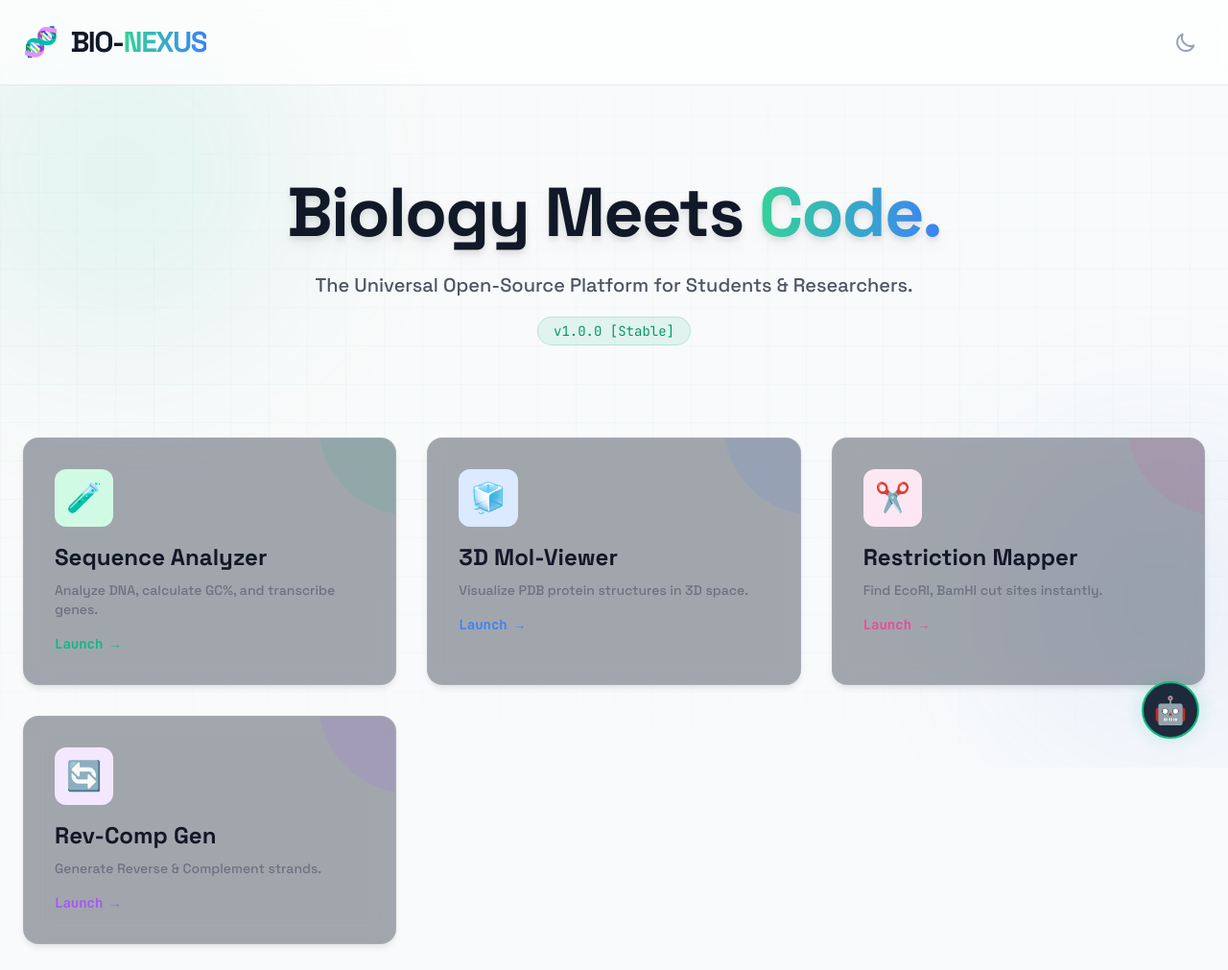
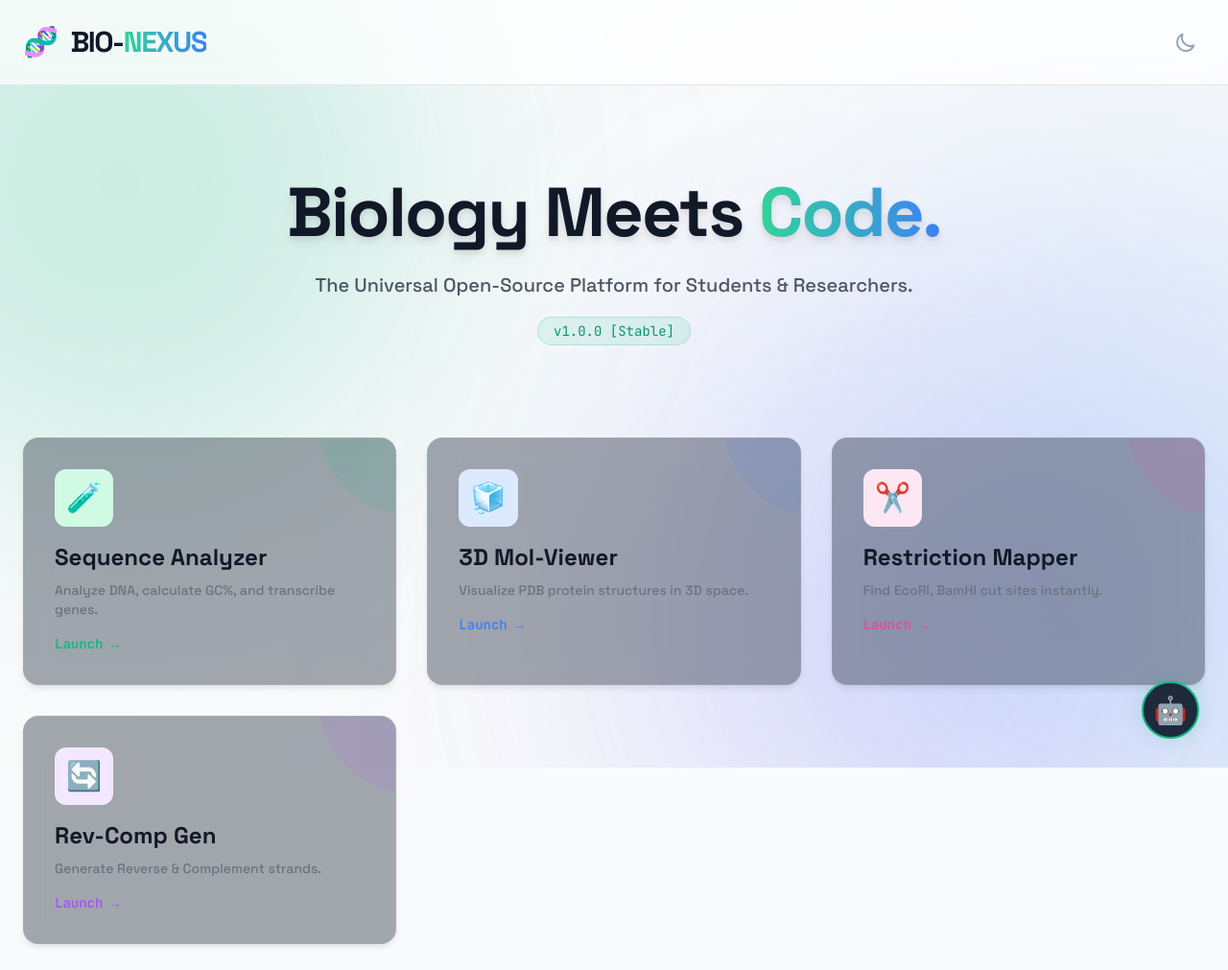
Before and after one commit to Rohith-AM/Bio-Nexus, a plain HTML site: page index.html in a window 1280 px wide. Shown: the whole page at 96% size. Drawn offline with nearby package versions, Linux system fonts and the light colour scheme.

```diff
--- a/index.html
+++ b/index.html
@@ -27,12 +27,8 @@
 </head>
 <body class="bg-gray-50 text-gray-900 dark:bg-slate-950 dark:text-slate-200 min-h-screen flex flex-col relative overflow-x-hidden transition-colors duration-300">
 
-    <div class="sci-fi-grid"></div>
-
-    <div class="fixed inset-0 pointer-events-none overflow-hidden">
-        <div class="bio-blob w-96 h-96 bg-emerald-500/30 top-0 -left-20"></div>
-        <div class="bio-blob w-80 h-80 bg-blue-500/30 bottom-0 -right-20 animation-delay-2000"></div>
-    </div>
+    <div class="bio-bg-container">
+    <div class="bio-blob blob-1"></div> <div class="bio-blob blob-2"></div> <div class="bio-blob blob-3"></div> </div>
 
     <nav class="border-b border-gray-200 dark:border-slate-800 p-6 sticky top-0 z-40 bg-white/70 dark:bg-slate-950/70 backdrop-blur-md">
         <div class="max-w-7xl mx-auto flex justify-between items-center">
--- a/style.css
+++ b/style.css
@@ -11,26 +11,64 @@ body {
 }
 
 /* --- 1. THE GRID (Fixed visibility) --- */
-.sci-fi-grid {
+/* --- ORGANIC BLURRED BACKGROUND (The New Plan) --- */
+
+/* Container for the background elements */
+.bio-bg-container {
     position: fixed;
     top: 0; left: 0; width: 100%; height: 100%;
-    z-index: -2;
-    background-image:
-        linear-gradient(rgba(16, 185, 129, 0.03) 1px, transparent 1px),
-        linear-gradient(90deg, rgba(16, 185, 129, 0.03) 1px, transparent 1px);
-    background-size: 40px 40px;
-    mask-image: linear-gradient(to bottom, transparent, 10%, black, 90%, transparent);
-    pointer-events: none;
+    overflow: hidden;
+    z-index: -1; /* Behind everything */
+    pointer-events: none; /* Won't interfere with clicks */
 }
 
-/* Background Blobs */
+/* Shared style for all blobs */
 .bio-blob {
     position: absolute;
     border-radius: 50%;
-    filter: blur(100px);
-    opacity: 0.3;
-    z-index: -1;
-    animation: float 15s infinite alternate;
+    filter: blur(130px); /* மிக அதிக Blur - இதுதான் அந்த Smooth Effect தரும் */
+    opacity: 0.4; /* லேசாகத் தெரிந்தால் போதும் */
+    mix-blend-mode: screen; /* நிறங்கள் ஒன்றாகக் கலக்க */
+    animation: float-blob 25s infinite alternate ease-in-out;
+}
+
+/* Individual Blob Customization */
+/* 1. Top Left - Emerald Green */
+.blob-1 {
+    top: -15%;
+    left: -15%;
+    width: 600px;
+    height: 600px;
+    background: rgba(16, 185, 129, 0.5);
+    animation-delay: 0s;
+}
+
+/* 2. Bottom Right - Bio Blue */
+.blob-2 {
+    bottom: -15%;
+    right: -15%;
+    width: 700px;
+    height: 700px;
+    background: rgba(59, 130, 246, 0.5);
+    animation-delay: -5s;
+}
+
+/* 3. Center - Subtle Purple/Pink accent */
+.blob-3 {
+    top: 50%;
+    left: 50%;
+    width: 500px;
+    height: 500px;
+    background: rgba(139, 92, 246, 0.4);
+    transform: translate(-50%, -50%);
+    animation-delay: -10s;
+}
+
+/* Smooth Floating Animation */
+@keyframes float-blob {
+    0% { transform: translate(0, 0) scale(1) rotate(0deg); }
+    50% { transform: translate(50px, 30px) scale(1.1) rotate(180deg); }
+    100% { transform: translate(-30px, -50px) scale(1.05) rotate(360deg); }
 }
 @keyframes float { 0% { transform: translate(0,0); } 100% { transform: translate(20px, -20px); } }
 
```
